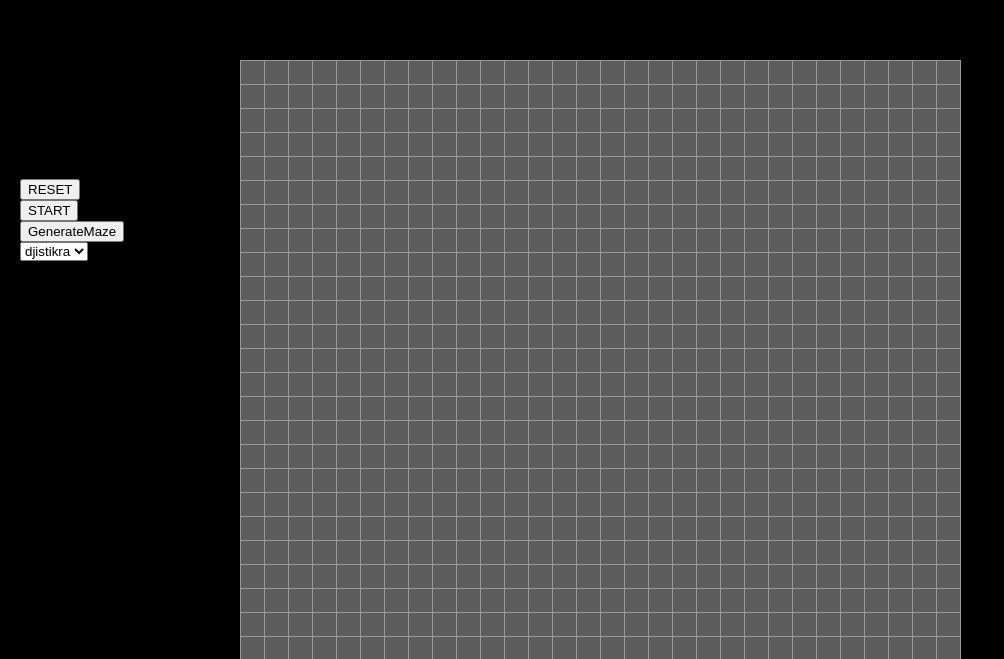
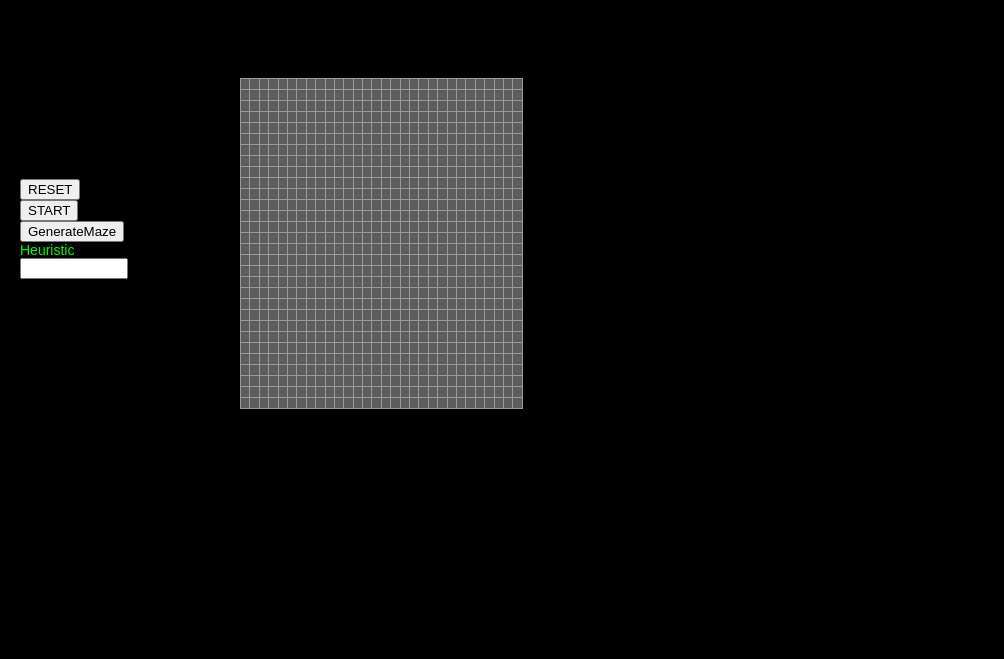
Before and after one commit to garmoned/pathfinding, a React (Create React App) app: page / in a window 1280 px wide. Shown: the part 141-800 px from the top of the page, without its empty margins (0-1004 px from the left). Built offline with nearby package versions, Linux system fonts and the light colour scheme.

Commit message:
added modifiable hvalue and resizing board

```diff
--- a/src/components/Board.jsx
+++ b/src/components/Board.jsx
@@ -13,7 +13,8 @@ class Board extends React.Component {
 
         this.state = {
             bState: this.initBoardState(),
-            algoption: "djistikra"
+            algoption: "djistikra",
+            hval : 0
         }
 
         this.solver = null;
@@ -53,6 +54,7 @@ class Board extends React.Component {
 
 
 
+
     resetBoard = async () => {
         clearInterval(this.solving)
         this.solver = null
@@ -72,7 +74,7 @@ class Board extends React.Component {
 
     startSolving = async ()=> {
 
-        this.solver = new Solver(this.state.bState,this.state.algoption)
+        this.solver = new Solver(this.state.bState,this.state.hval)
 
 
             this.solving = setInterval(async() => {
@@ -102,6 +104,10 @@ class Board extends React.Component {
         this.setState({bState:maze})
     }
 
+    getHvalue = (event) =>{
+        let hval = event.target.value;
+        this.setState({hval:hval})
+    }
 
     render() {
         return (
@@ -112,6 +118,7 @@ class Board extends React.Component {
                         solve={this.startSolving}
                         getOption = {this.getOption}
                         generateMaze = {this.generateMaze}
+                        getHval = {this.getHvalue}
                     /></div>
                 <div className="board">
 
--- a/src/components/Controls.jsx
+++ b/src/components/Controls.jsx
@@ -7,8 +7,9 @@ class Controls extends React.Component {
 
         this.reset = props.reset.bind(this)
         this.solve = props.solve.bind(this)
-        this.getOption = props.getOption.bind(this)
+
         this.generateMaze = props.generateMaze.bind(this)
+        this.getHval = props.getHval.bind(this)
     }
 
     handleClick = async () =>{
@@ -42,10 +43,11 @@ class Controls extends React.Component {
                     GenerateMaze
             </button>
 
-            <select onChange = {this.getOption}>
-                <option value = "djistikra">djistikra</option>
-                <option value = "star">A*</option>
-            </select>
+            <label for = "hvalue">
+                Heuristic
+            </label>
+            <input id = "hvalue" style={{width:100}} min = {0} onChange = {this.getHval} type = "number">
+            </input>
 
             </div>
         );
--- a/src/index.css
+++ b/src/index.css
@@ -16,6 +16,7 @@ ul {
 }
 
 .board {
+
   transform: translate(120px);
   right: 10px;
   padding: 100px;
@@ -28,6 +29,7 @@ ul {
 }
 
 .game {
+  size: 100;
   display: block;
   text-align: center;
 }
@@ -37,6 +39,9 @@ ul {
 }
 
 .square {
+  margin : 0 auto;
+  width: 1%;
+  height: 1%;
   background: #9999;
   border: 1px solid #999;
   float: left;
@@ -48,8 +53,6 @@ ul {
   padding: 0;
   text-align: center;
   color: rgb(0, 255, 0);
-  height: 25px;
-  width: 25px;
 }
 
 .super-board-row {
--- a/src/objects/solver.js
+++ b/src/objects/solver.js
@@ -13,7 +13,7 @@ class Node {
 
 class Solver {
 
-    constructor(boardState,type) {
+    constructor(boardState,heuristic) {
         this.boardState = boardState
         this.moves = 0;
 
@@ -22,8 +22,8 @@ class Solver {
             done: "done",
             drawLine: "drawline"
         }
-
-        this.type = type
+        console.log(heuristic)
+        this.heuristic = heuristic
         this.djBoard = this.convertToDjBoard(this.boardState)
         this.end = this.getEndingPoint(this.djBoard)
         this.starting = this.getStartingPoint(this.djBoard)
@@ -46,14 +46,8 @@ class Solver {
 
 
     getNextBoardState() {
-
-
         var newBoard = this.djSolve();
-
-
-
         return newBoard
-
     }
 
 
@@ -85,9 +79,7 @@ class Solver {
 
             adjNodes.forEach((node) => {
                 let calcDist = this.currentNode.distance + 1
-                if(this.type === "star"){
-                    calcDist += this.distanceFromGoal(node)
-                }
+                    calcDist += this.distanceFromGoal(node) * this.heuristic
                 if (calcDist < node.distance) {
                     node.distance = calcDist
                 }
```
